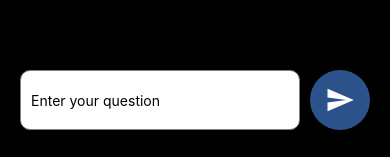
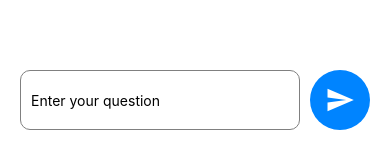
Before and after one commit to KWONSUMIN602/GPT, a React Native app: screen / in a window 390 px wide. Shown: the part 684-841 px from the top of the page. Built offline with nearby package versions, Linux system fonts and the light colour scheme.

Commit message:
Update apple bg image

```diff
--- a/App.js
+++ b/App.js
@@ -1,6 +1,6 @@
 import { StatusBar } from 'expo-status-bar';
 import { useState } from 'react';
-import { ImageBackground, StyleSheet, Text, TextInput, TouchableOpacity, View } from 'react-native';
+import { ImageBackground, TextInput, TouchableOpacity, View } from 'react-native';
 import { MaterialIcons } from '@expo/vector-icons';
 import { GiftedChat } from 'react-native-gifted-chat';
 import * as Speech from 'expo-speech';
@@ -149,7 +149,7 @@ export default function App() {
 
 	return (
 		<ImageBackground
-			source={require('./assets/bg.webp')}
+			source={require('./assets/bg.jpeg')}
 			resizeMode="cover"
 			style={{ flex: 1, width: '100%', height: '100%' }}
 		>
@@ -182,15 +182,17 @@ export default function App() {
 						<TextInput
 							placeholder="Enter your question"
 							onChangeText={handleTextInput}
-							style={{ border: 'none' }}
 							value={inputMessage}
+							style={{
+								outlineStyle: 'none',
+							}}
 						/>
 					</View>
 
 					<TouchableOpacity onPress={handleButtonClick}>
 						<View
 							style={{
-								backgroundColor: '#2C528C',
+								backgroundColor: '#0084ff',
 								padding: 5,
 								marginRight: 10,
 								marginBottom: 10,
```
Also changed, not shown: assets/bg.jpeg (added), assets/bg.webp (deleted).
